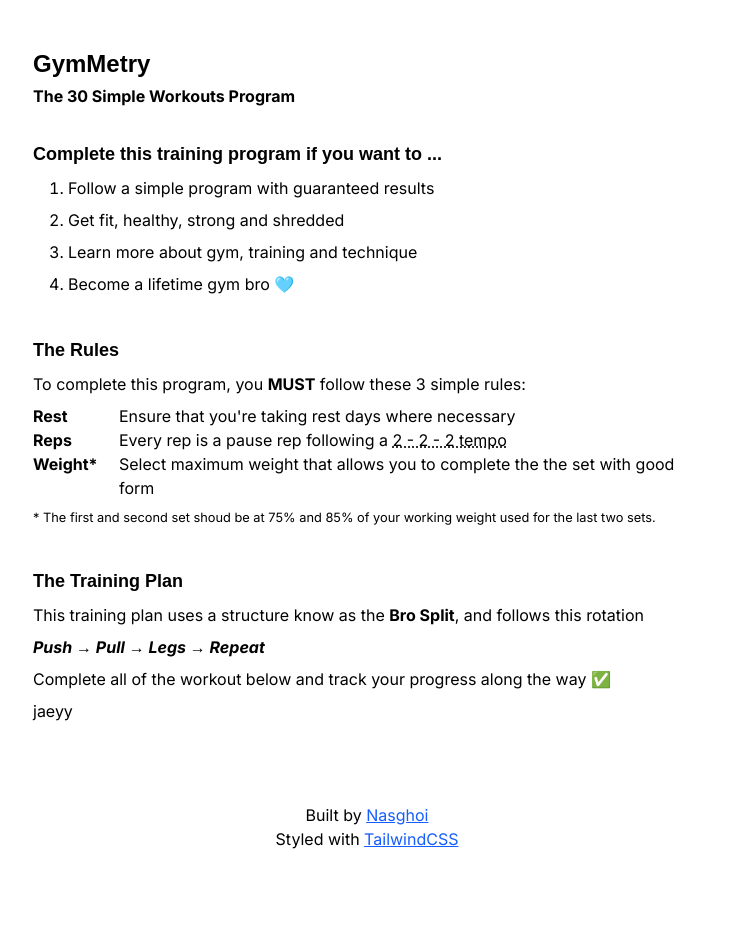
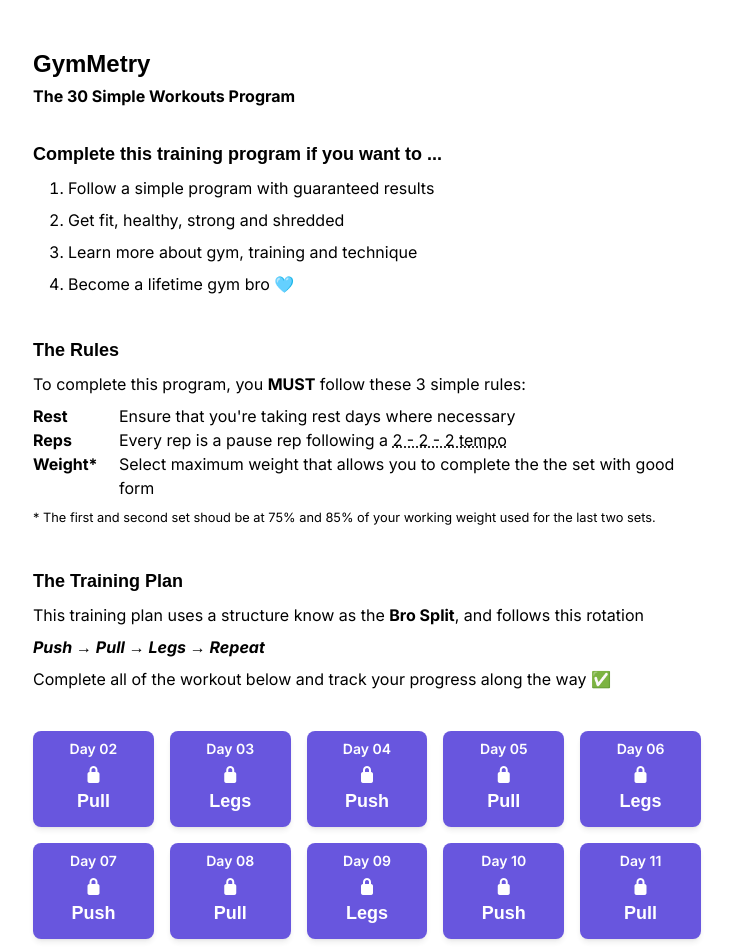
Before and after one commit to nasghoi/gym-metry, a React (Vite) app: page / in a window 1280 px wide. Shown: the top 952 px of the page, without its empty margins (273-1005 px from the left). Before the commit the page ends 915 px from the top, so only its background shows below. Built offline with nearby package versions, Linux system fonts and the light colour scheme; a web font is replaced by a local one.

Commit message:
feat: add workout grid

```diff
--- a/index.html
+++ b/index.html
@@ -1,10 +1,17 @@
-<!doctype html>
+<!DOCTYPE html>
 <html lang="en">
     <head>
         <meta charset="UTF-8" />
         <link rel="icon" type="image/svg+xml" href="/vite.svg" />
         <meta name="viewport" content="width=device-width, initial-scale=1.0" />
-    <title>GymMetry</title>
+        <link
+            rel="stylesheet"
+            href="https://cdnjs.cloudflare.com/ajax/libs/font-awesome/7.0.1/css/all.min.css"
+            integrity="sha512-2SwdPD6INVrV/lHTZbO2nodKhrnDdJK9/kg2XD1r9uGqPo1cUbujc+IYdlYdEErWNu69gVcYgdxlmVmzTWnetw=="
+            crossorigin="anonymous"
+            referrerpolicy="no-referrer"
+        />
+        <title>GymMetry | 30 Days Improving Yourself</title>
     </head>
     <body>
         <div id="root"></div>
--- a/src/components/Grid.jsx
+++ b/src/components/Grid.jsx
@@ -1,7 +1,46 @@
+import { workoutProgram as training_plan } from '../utils/index.js'
+import WorkoutCard from "./WorkoutCard.jsx";
+
 export default function Grid() {
+    const isLocked = true
+    const selectedWorkout = 0
+
     return (
-        <>
-            jaeyy
-        </>
+        <div className="training-plan-grid">
+            {Object.keys(training_plan).map((workout, workoutIndex) => {
+                const type = workoutIndex % 3 === 0 ? 'Push' : workoutIndex % 3 === 1 ? 'Pull' : 'Legs';
+                // const trainingPlan = training_plan[workoutIndex];
+
+                if (workoutIndex === selectedWorkout) {
+                    return (
+                        <WorkoutCard key={workoutIndex} />
+                    )
+                }
+
+                return (
+                    <button className={'btn-primary' + (isLocked ? ' inactive' : '')} key={workoutIndex}>
+                        <div className="plan-card-header">
+                            <p>Day {((workoutIndex / 8) <= 1) ? '0' + (workoutIndex + 1) : workoutIndex + 1}</p>
+                        </div>
+                        {isLocked ? (
+                            <i className="fa-solid fa-lock"></i>
+                        ) : (
+                            workoutIndex % 3 === 0 ? (
+                                <i className="fa-solid fa-dumbbell"></i>
+                            ) : (
+                                workoutIndex % 3 === 1 ? (
+                                    <i className="fa-solid fa-weight-hanging"></i>
+                                ) : (
+                                    <i className="fa-solid fa-bolt"></i>
+                                )
+                            )
+                        )}
+                        <div className="plan-card-header">
+                            <h5>{type}</h5>
+                        </div>
+                    </button>
+                )
+            })}
+        </div>
     )
 }
--- a/src/index.css
+++ b/src/index.css
@@ -1,18 +1,23 @@
-@import url('https://fonts.googleapis.com/css2?family=Stack+Sans+Notch:wght@200..700&display=swap');
-@import url('https://fonts.googleapis.com/css2?family=Inter:ital,opsz,wght@0,14..32,100..900;1,14..32,100..900&display=swap');
+@import url("https://fonts.googleapis.com/css2?family=Stack+Sans+Notch:wght@200..700&display=swap");
+@import url("https://fonts.googleapis.com/css2?family=Inter:ital,opsz,wght@0,14..32,100..900;1,14..32,100..900&display=swap");
 @import "tailwindcss";
 
 @theme {
     --font-inter: "Inter", sans-serif;
-    --font-headings:"Stack Sans Notch", sans-serif;
+    --font-headings: "Stack Sans Notch", sans-serif;
 }
 
-h1, h2, h3, h4, h5, h6 {
-    @apply font-headings font-extrabold text-lg
+h1,
+h2,
+h3,
+h4,
+h5,
+h6 {
+    @apply font-headings font-extrabold text-lg;
 }
 
 h1 {
-    @apply text-2xl
+    @apply text-2xl;
 }
 
 a {
@@ -21,6 +26,28 @@ a {
 
 ol {
     @apply list-decimal list-inside space-y-2 pl-4;
+}
+
+.btn-primary {
+    @apply bg-indigo-700
+      hover:bg-indigo-900
+      hover:scale-[1.02]
+      hover:-translate-y-0.5
+      focus:ring-2
+      focus:ring-indigo-500
+      focus:ring-offset-2
+      text-white
+      cursor-pointer
+      font-semibold
+      py-2
+      px-4
+      rounded-lg
+      shadow-md
+      transition
+      duration-150
+      ease-in-out
+      disabled:opacity-50
+      disabled:cursor-not-allowed;
 }
 
 body {
@@ -93,10 +120,11 @@ h3,
 }
 
 .plan-card-header {
+    @apply mb-1;
     display: flex;
     gap: 0.5rem;
     align-items: center;
-    justify-content: space-between;
+    justify-content: center;
 }
 
 .plan-card-header p:first-of-type,
```
Lines whose indentation alone changed are shown as unchanged.
